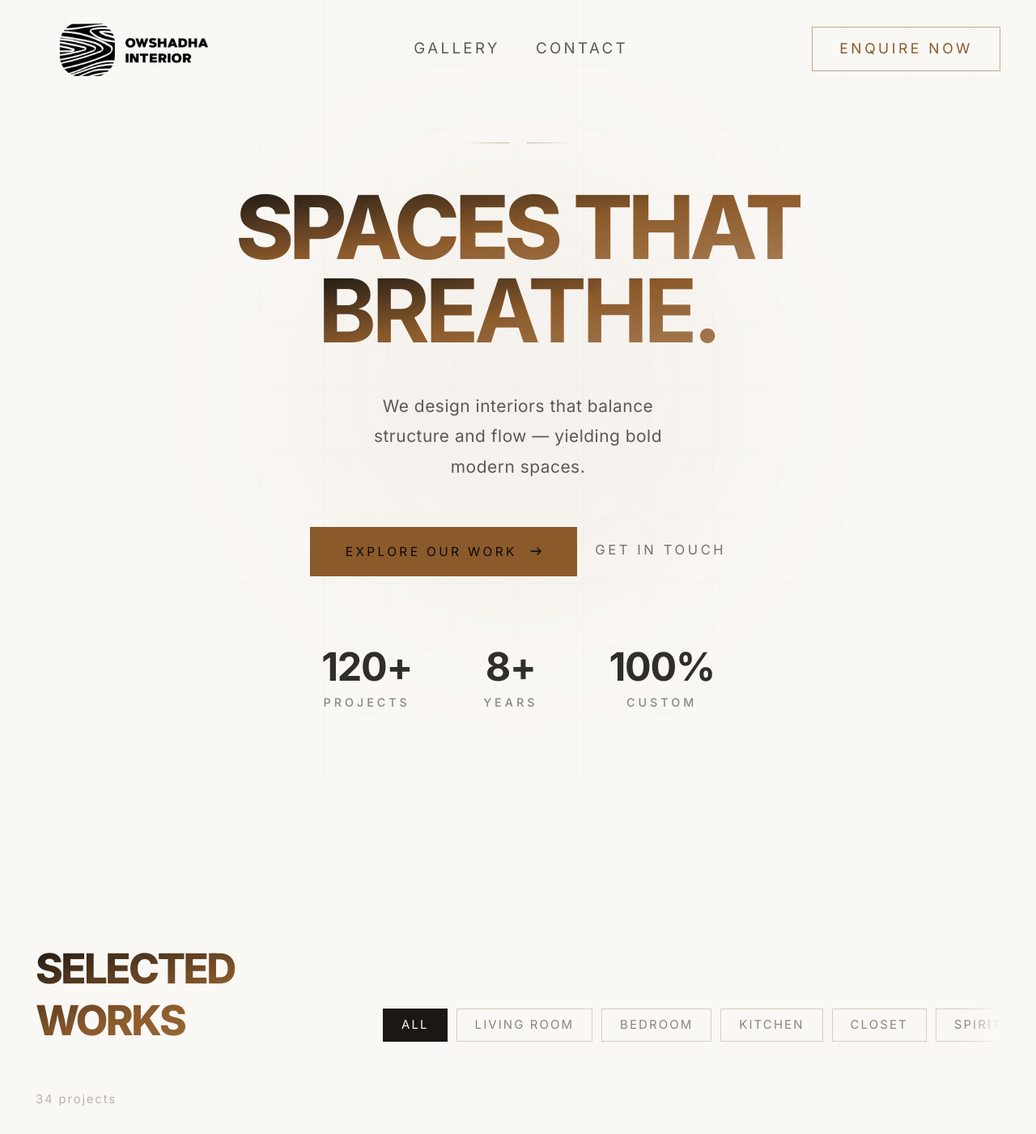
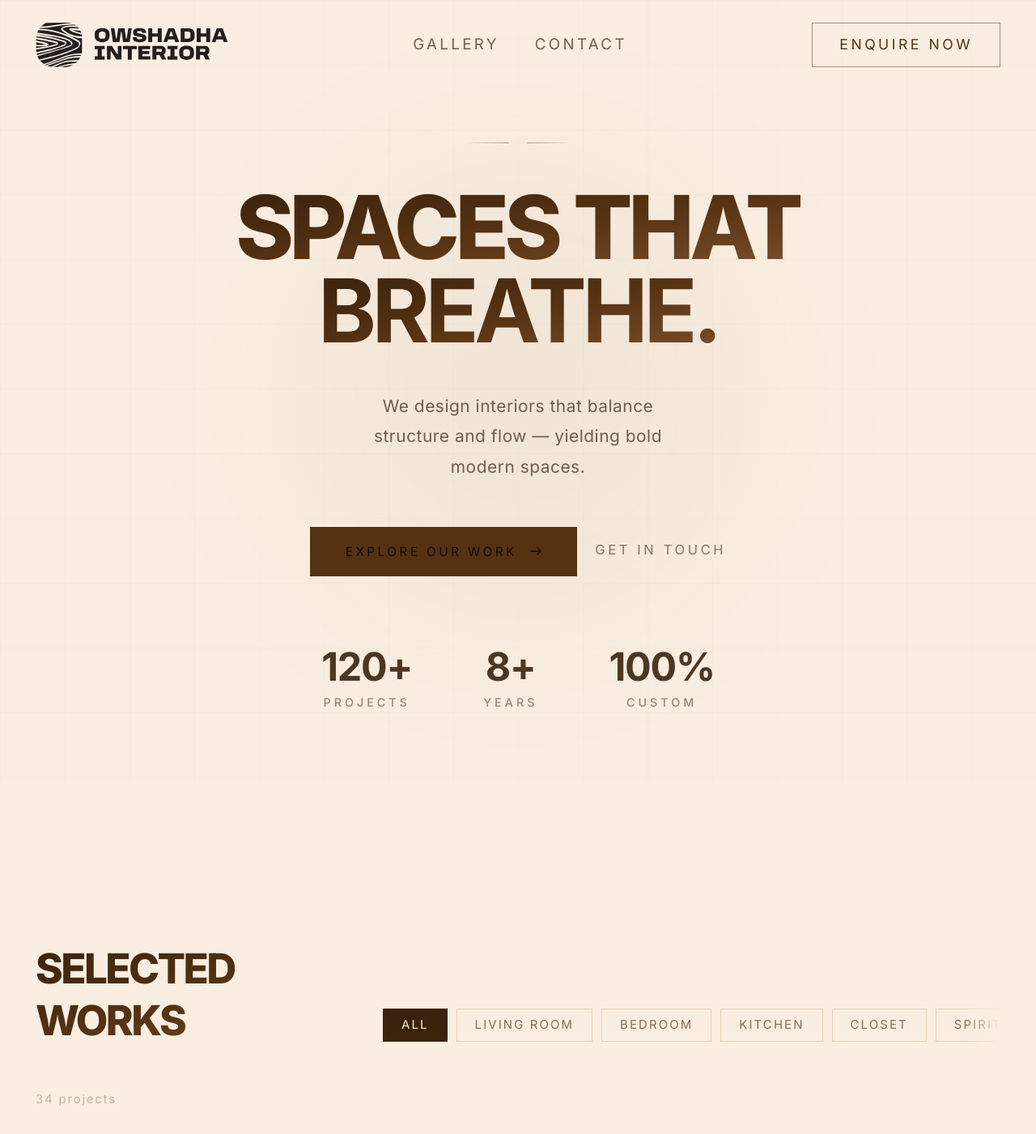
Before and after one commit to inkdabbadev/OWSHADHA, a React (Vite) app: page / in a window 1280 px wide. Shown: the top 1401 px of the page at 81% size. Built offline with nearby package versions, Linux system fonts and the light colour scheme.

Commit message:
second commit

```diff
--- a/src/components/Footer.jsx
+++ b/src/components/Footer.jsx
@@ -4,8 +4,8 @@ export default function Footer() {
       <div className="max-w-7xl mx-auto flex flex-col sm:flex-row items-center justify-between gap-5">
 
         {/* Logo mark */}
-        <div className="relative h-10 sm:h-12 w-[160px] sm:w-[200px] overflow-hidden">
-          <img src="/logo/OWSHADHA.png" alt="Owshadha Logo" className="absolute top-1/2 left-1/2 -translate-x-1/2 -translate-y-1/2 w-[280px] sm:w-[340px] max-w-none opacity-60 hover:opacity-100 transition-opacity duration-300" />
+        <div className="flex items-center">
+          <img src="/logo/logo-1.svg" alt="Owshadha Logo" className="h-9 sm:h-11 w-auto object-contain opacity-60 hover:opacity-100 transition-opacity duration-300" />
         </div>
 
         <p className="font-sans text-[0.75rem] tracking-[0.1em] text-ink/40 text-center">
--- a/src/components/Header.jsx
+++ b/src/components/Header.jsx
@@ -25,8 +25,8 @@ export default function Header({ onEnquireClick }) {
         <div className="max-w-7xl mx-auto px-5 sm:px-8 flex items-center justify-between">
 
           {/* Logo */}
-          <a href="#" className="relative group flex items-center justify-center h-10 sm:h-12 w-[180px] sm:w-[240px] overflow-hidden">
-            <img src="/logo/OWSHADHA.png" alt="Owshadha Logo" className="absolute top-1/2 left-1/2 -translate-x-1/2 -translate-y-1/2 w-[300px] sm:w-[400px] max-w-none" />
+          <a href="#" className="flex items-center">
+            <img src="/logo/logo-1.svg" alt="Owshadha Logo" className="h-8 sm:h-10 w-auto object-contain" />
           </a>
 
           {/* Desktop nav */}
--- a/src/components/Hero.jsx
+++ b/src/components/Hero.jsx
@@ -16,8 +16,8 @@ export default function Hero() {
       <div className="absolute inset-0 pointer-events-none opacity-40"
         style={{
           backgroundImage: `
-            linear-gradient(rgba(26,23,20,0.04) 1px, transparent 1px),
-            linear-gradient(90deg, rgba(26,23,20,0.04) 1px, transparent 1px)`,
+            linear-gradient(rgba(85,50,18,0.05) 1px, transparent 1px),
+            linear-gradient(90deg, rgba(85,50,18,0.05) 1px, transparent 1px)`,
           backgroundSize: '80px 80px',
         }}
       />
--- a/src/index.css
+++ b/src/index.css
@@ -12,7 +12,7 @@
 
 @layer utilities {
   .shimmer-bg {
-    background: linear-gradient(118deg,#EAE4DC 0%,#DDD7CE 40%,#EAE4DC 55%,#E5E0D6 100%);
+    background: linear-gradient(118deg,#f1e4d3 0%,#e5d1b8 40%,#f1e4d3 55%,#e9dfd1 100%);
     background-size: 300% 300%;
     animation: shimmer 3s ease-in-out infinite;
   }
@@ -22,7 +22,7 @@
   }
   .scrollbar-hide::-webkit-scrollbar { display: none; }
   .text-gradient-wood {
-    background: linear-gradient(to bottom right, #1A1714, #8B5A2B, #A67C52);
+    background: linear-gradient(to bottom right, #3a220d, #553212, #7a4d2b);
     -webkit-background-clip: text;
     -webkit-text-fill-color: transparent;
     background-clip: text;
--- a/tailwind.config.js
+++ b/tailwind.config.js
@@ -8,18 +8,18 @@ export default {
         sans:  ['Inter', 'system-ui', 'sans-serif'],
       },
       colors: {
-        void:       '#0B0906',
-        deep:       '#141210',
-        warm:       '#FAF8F5',
-        cream:      '#F3EDE5',
-        stone:      '#EAE4DC',
-        'stone-md': '#D5CEC0',
-        wood:       '#8B5A2B',
-        'wood-lt':  '#A67C52',
-        ink:        '#1A1714',
-        'ink-mid':  '#4A4540',
-        'ink-muted':'#8A8480',
-        'ink-ghost':'#B8B4AE',
+        void:       '#160c02',
+        deep:       '#241405',
+        warm:       '#f9eee1',
+        cream:      '#fcf5ed',
+        stone:      '#f1e4d3',
+        'stone-md': '#e5d1b8',
+        wood:       '#553212',
+        'wood-lt':  '#7a4d2b',
+        ink:        '#3a220d',
+        'ink-mid':  '#553212',
+        'ink-muted':'#8c6d51',
+        'ink-ghost':'#c4b3a4',
       },
       keyframes: {
         fadeUp: {
```
Also changed, not shown: public/logo/logo-1.svg (added).
